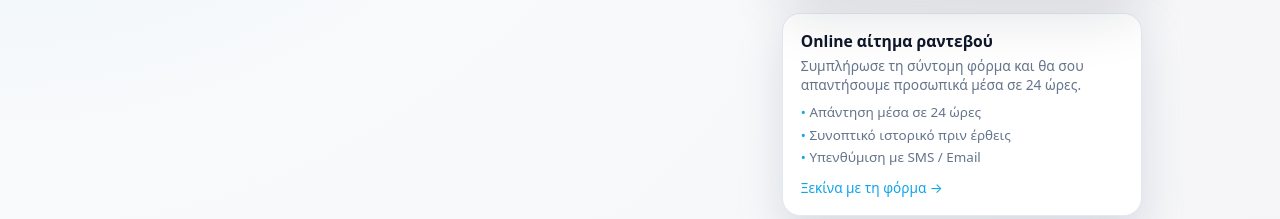
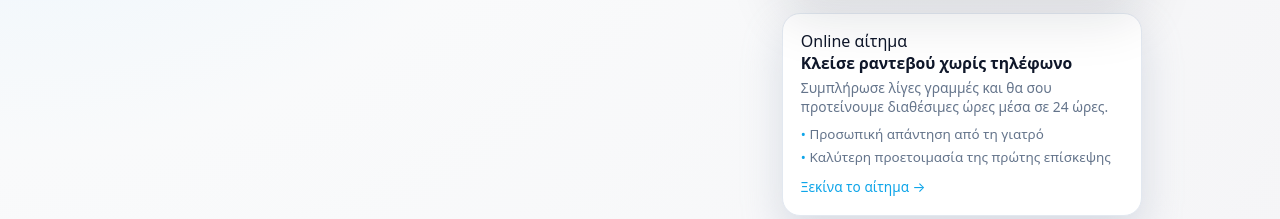
Before and after one commit to fotisan/dermatologist, a plain HTML site: page index.html in a window 1280 px wide. Shown: the part 611-830 px from the top of the page. Drawn offline with Linux system fonts and the light colour scheme.

Commit message:
Update index.html

```diff
--- a/index.html
+++ b/index.html
@@ -74,18 +74,18 @@
             <div class="image-slot image-hero image-triangle"></div>
 
             <div class="hero-card">
-              <h2 class="hero-card-title">Online αίτημα ραντεβού</h2>
+              <div class="hero-card-pill">Online αίτημα</div>
+              <h2 class="hero-card-title">Κλείσε ραντεβού χωρίς τηλέφωνο</h2>
               <p class="hero-card-sub">
-                Συμπλήρωσε τη σύντομη φόρμα και θα σου απαντήσουμε
-                προσωπικά μέσα σε 24 ώρες.
+                Συμπλήρωσε λίγες γραμμές και θα σου προτείνουμε διαθέσιμες ώρες
+                μέσα σε 24 ώρες.
               </p>
               <ul class="hero-card-list">
-                <li>Απάντηση μέσα σε 24 ώρες</li>
-                <li>Συνοπτικό ιστορικό πριν έρθεις</li>
-                <li>Υπενθύμιση με SMS / Email</li>
+                <li>Προσωπική απάντηση από τη γιατρό</li>
+                <li>Καλύτερη προετοιμασία της πρώτης επίσκεψης</li>
               </ul>
               <a href="#contact" class="hero-card-link">
-                Ξεκίνα με τη φόρμα &rarr;
+                Ξεκίνα το αίτημα &rarr;
               </a>
             </div>
           </aside>
```
